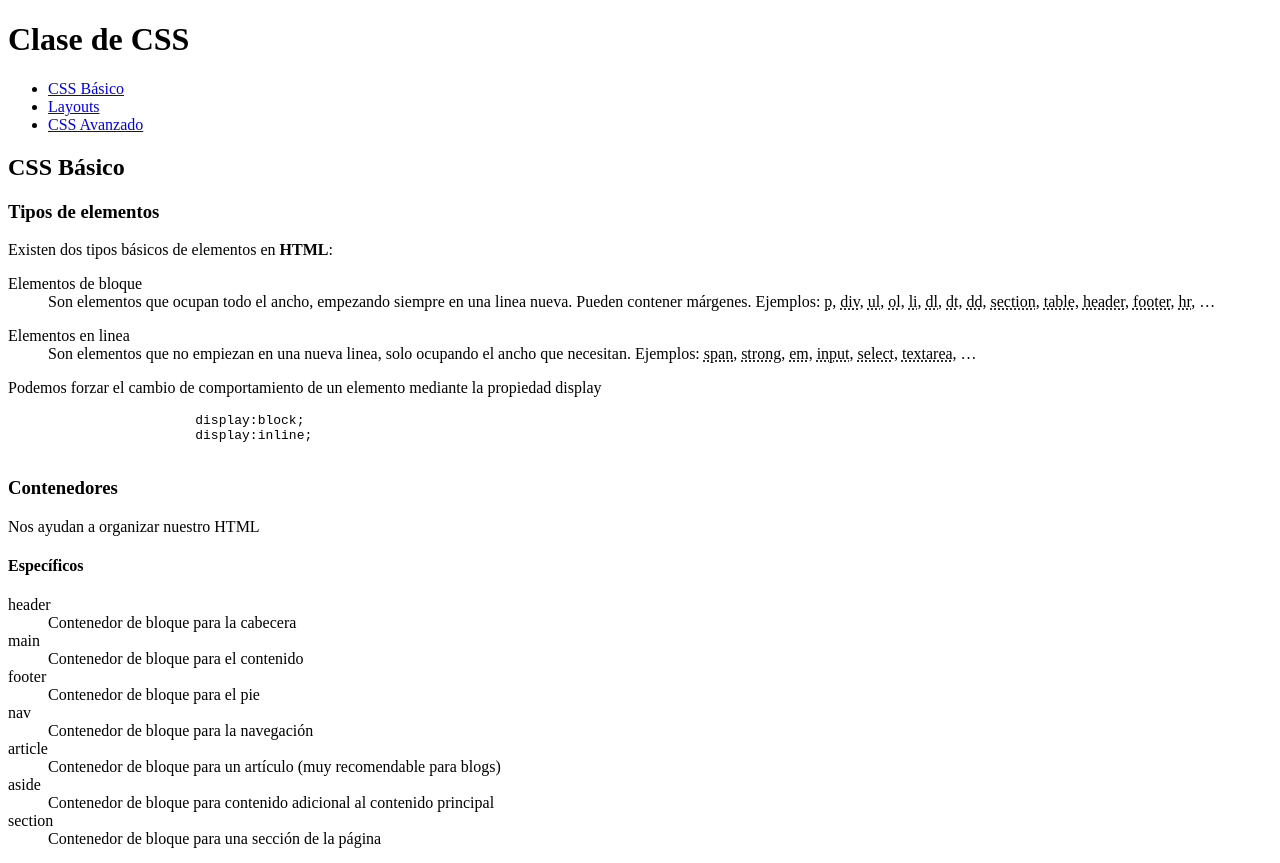
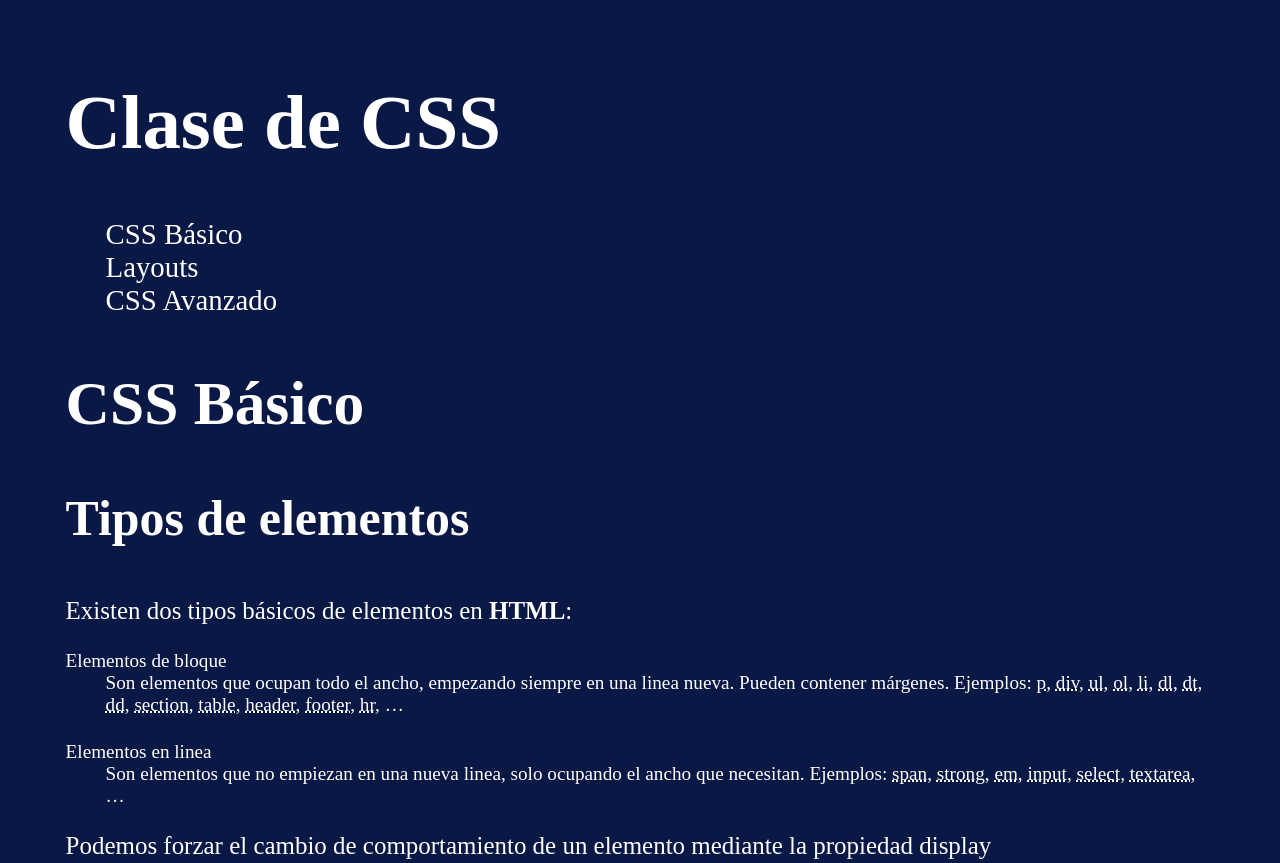
Before and after one commit to FSD0321STR/cursoCSS, a plain HTML site: page index.html in a window 1280 px wide. Shown: the top 863 px of the page. Drawn offline with Linux system fonts and the light colour scheme.

Commit message:
1st commit

```diff
--- a/index.html
+++ b/index.html
@@ -10,6 +10,9 @@
 
             <nav>
                 <ul class="menu">
+                    <li>
+                        <a href="#">☰</a>
+                    </li>
                     <li>
                         <a href="#basic">CSS Básico</a>
                     </li>
--- a/style.css
+++ b/style.css
@@ -0,0 +1,63 @@
+/*### GENERAL ###*/
+
+:root {
+    --white: #fff;
+    --bg-color1:#0A1846;
+    --font1: 4rem;
+    --font2: 3.2rem;
+    --font3: 2.6rem;
+    --font4: 2.2rem;
+    --font5: 1.8rem;
+    --font6: 1.5rem;
+    --text1: 1.3rem;
+    font-size: 1.2em;
+}
+
+
+* {color:var(--white);}
+body {background-color: var(--bg-color1); padding: 1rem 3rem;}
+h1 {font-size: var(--font1)}
+h2 {font-size: var(--font2)}
+h3 {font-size: var(--font3)}
+h4 {font-size: var(--font4)}
+h5 {font-size: var(--font5)}
+h6 {font-size: var(--font6)}
+p {font-size: var(--text1)}
+
+.menu {
+    display: flex;
+    flex-direction: column;
+}
+.menu li{
+    list-style-type: none;
+    font-size: var(--font6);
+}
+.menu li a{
+    text-decoration: none;
+    transition: 0.5s;
+}
+.menu li a:hover{
+    text-decoration: underline;
+
+}
+.menu li:first-child{display: none;}
+
+
+
+
+
+
+@media screen (min-width:1024px) {
+
+}
+
+
+@media screen (min-width:768px) {
+
+
+}
+
+
+@media screen (min-width:485px) {
+
+}
```
